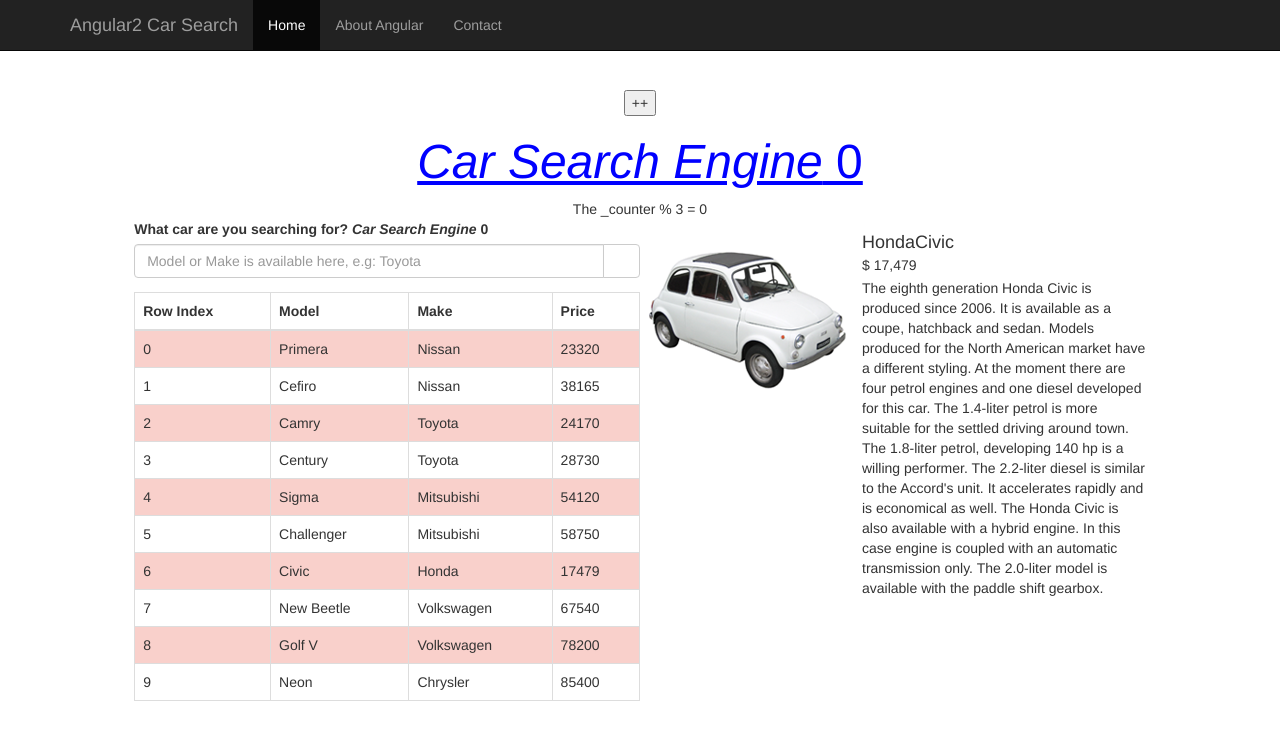
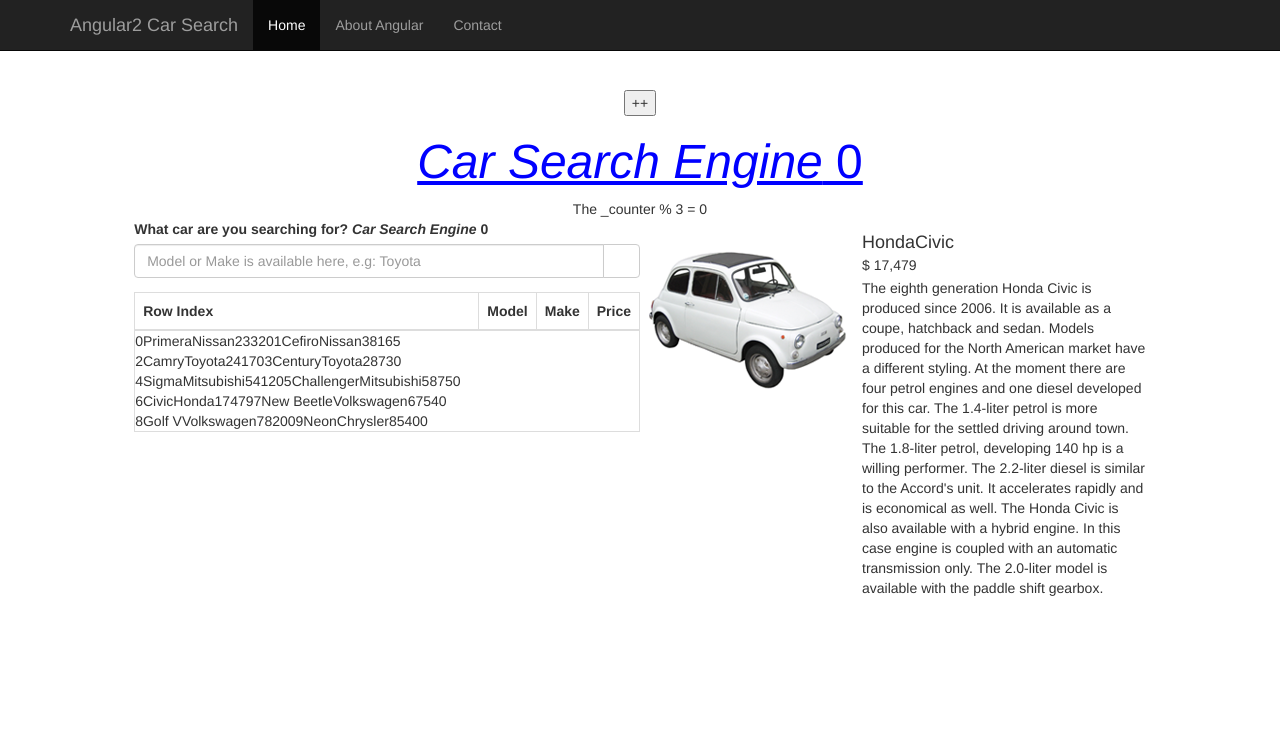
Before and after one commit to Coffee0127/CarSearchDemo, an Angular app: page / in a window 1280 px wide. Shown: the top 740 px of the page. Built offline with nearby package versions, Linux system fonts and the light colour scheme; a web font is replaced by a local one.

Commit message:
add car-record component, which leads table fail

```diff
--- a/src/app/app.module.ts
+++ b/src/app/app.module.ts
@@ -7,13 +7,15 @@ import { AppComponent } from './app.component';
 import { NavComponent } from './nav/nav.component';
 import { ListboxComponent } from './listbox/listbox.component';
 import { CarDetailComponent } from './car-detail/car-detail.component';
+import { CarRecordComponent } from './car-record/car-record.component';
 
 @NgModule({
   declarations: [
     AppComponent,
     NavComponent,
     ListboxComponent,
-    CarDetailComponent
+    CarDetailComponent,
+    CarRecordComponent
   ],
   imports: [
     BrowserModule,
--- /dev/null
+++ b/src/app/car-record/car-record.component.html
@@ -0,0 +1,6 @@
+<tr>
+    <td>{{i}}</td>
+    <td>{{car.model}}</td>
+    <td>{{car.make}}</td>
+    <td>{{car.price}}</td>
+</tr>
--- /dev/null
+++ b/src/app/car-record/car-record.component.ts
@@ -0,0 +1,21 @@
+import { Component, OnInit, Input } from '@angular/core';
+
+@Component({
+  selector: 'app-car-record',
+  templateUrl: './car-record.component.html',
+  styleUrls: ['./car-record.component.css']
+})
+export class CarRecordComponent implements OnInit {
+
+  @Input()
+  i;
+
+  @Input()
+  car;
+
+  constructor() { }
+
+  ngOnInit() {
+  }
+
+}
--- a/src/app/listbox/listbox.component.html
+++ b/src/app/listbox/listbox.component.html
@@ -20,12 +20,7 @@
             </tr>
         </thead>
         <tbody>
-            <tr *ngFor="let car of data; let i = index; let isEvenIndex = even;" [ngClass]="{'even': isEvenIndex}">
-                <td>{{i}}</td>
-                <td>{{car.model}}</td>
-                <td>{{car.make}}</td>
-                <td>{{car.price}}</td>
-            </tr>
+            <app-car-record *ngFor="let car of data; let i = index; let isEvenIndex = even;" [ngClass]="{'even': isEvenIndex}" [i]="i" [car]="car"></app-car-record>
         </tbody>
     </table>
 </div>
```
Also changed, not shown: src/app/car-record/car-record.component.css (added), 1 other file (tests, documents, lock files or other folders).
